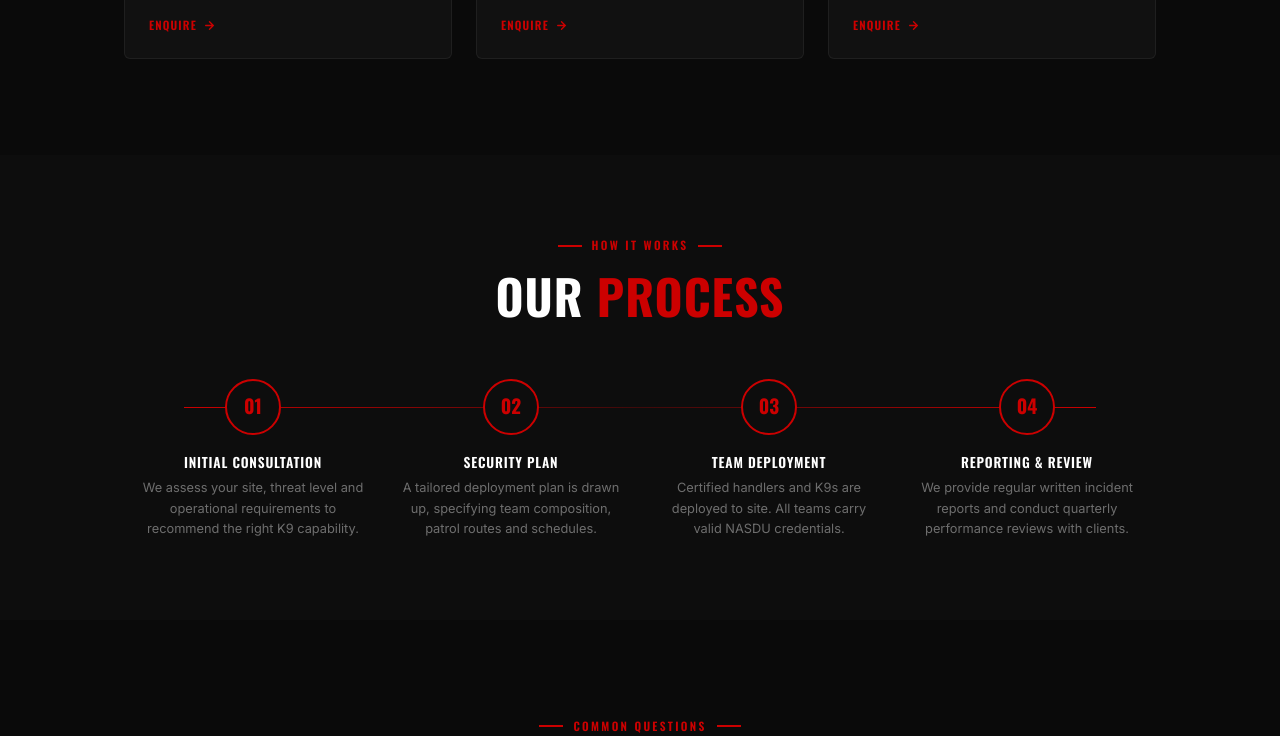
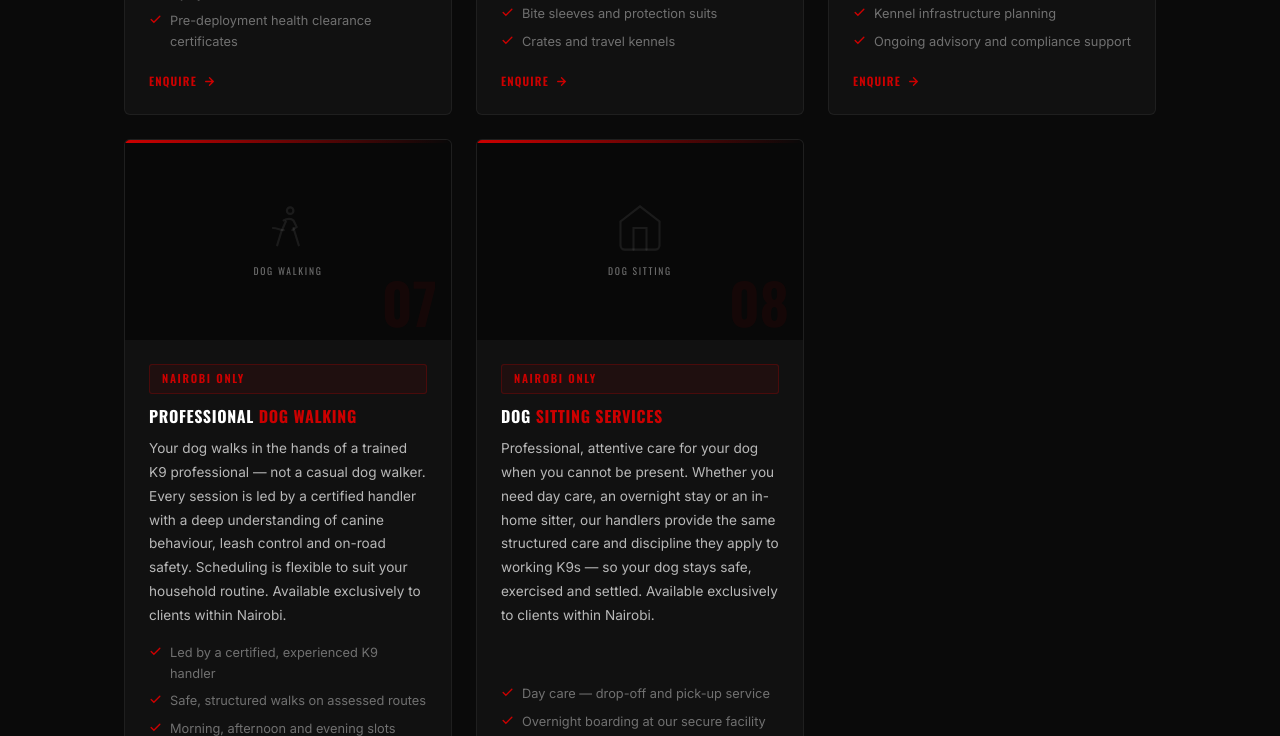
Before and after one commit to timthoithi100/topnotch-canine-ke, a plain HTML site: page services.html in a window 1280 px wide. Shown: the part 2064-2800 px from the top of the page. Drawn offline with nearby package versions, Linux system fonts and the light colour scheme.

Commit message:
feat: add Dog Walking and Dog Sitting service cards (Nairobi only)
- Card 07: Professional Dog Walking — K9-handler led, flexible scheduling
- Card 08: Dog Sitting — day care, overnight boarding, in-home, feeding & health
- Both include professional narration and Nairobi-only availability note
- Updated hero and section descriptions from six to eight services
- Added FAQ entry on Nairobi coverage for the two new services

Co-Authored-By: Claude Sonnet 4.6 <noreply@anthropic.com>

```diff
--- a/services.html
+++ b/services.html
@@ -157,7 +157,7 @@
   <div class="container page-hero-inner">
     <p class="page-hero-label">Capabilities</p>
     <h1>Our <span>Services</span></h1>
-    <p class="page-hero-desc">Six specialist K9 services — from detection dog training and handler certification to veterinary care, equipment supply and K9 consultation. Everything your canine operation needs, under one roof.</p>
+    <p class="page-hero-desc">Eight specialist K9 services — from detection dog training and handler certification to veterinary care, equipment supply, K9 consultation, and professional pet care for Nairobi clients. Everything your canine operation needs, under one roof.</p>
   </div>
 </section>
 
@@ -167,7 +167,7 @@
     <div class="section-header centered reveal">
       <p class="section-label">What We Do</p>
       <h2 class="section-title">All <span>Services</span></h2>
-      <p class="section-desc" style="margin:16px auto 0;">From training and supply to vet care and kennel construction — complete K9 capability for security companies, government agencies and private clients across Kenya.</p>
+      <p class="section-desc" style="margin:16px auto 0;">From training and supply to vet care and kennel construction — complete K9 capability for security companies, government agencies and private clients across Kenya. We also offer professional dog walking and sitting services for Nairobi residents.</p>
     </div>
 
     <div class="services-all-grid">
@@ -295,6 +295,61 @@
         </div>
       </article>
 
+      <!-- 07 Dog Walking -->
+      <article class="svc-card reveal delay-1">
+        <div class="svc-img">
+          <div class="svc-img-icon">
+            <svg viewBox="0 0 24 24" fill="none" stroke="currentColor" stroke-width="1" stroke-linecap="round">
+              <circle cx="13" cy="4" r="1.5"/>
+              <path d="M10 8.5c1.5-1 3.5-1 4.5 0l1.5 3-2 1.5"/>
+              <path d="M11 9l-2 4.5L7 20"/>
+              <path d="M14.5 12L17 20"/>
+              <path d="M5 12c2 0 3.5 1 5 1"/>
+            </svg>
+            <span>Dog Walking</span>
+          </div>
+          <span class="svc-num-badge" aria-hidden="true">07</span>
+        </div>
+        <div class="svc-body">
+          <span class="badge badge-red" style="margin-bottom:12px;">Nairobi Only</span>
+          <h2 class="svc-name">Professional <span>Dog Walking</span></h2>
+          <p class="svc-desc">Your dog walks in the hands of a trained K9 professional — not a casual dog walker. Every session is led by a certified handler with a deep understanding of canine behaviour, leash control and on-road safety. Scheduling is flexible to suit your household routine. Available exclusively to clients within Nairobi.</p>
+          <div class="svc-features">
+            <div class="svc-feature"><svg viewBox="0 0 24 24" fill="none" stroke-width="2.5" stroke-linecap="round"><polyline points="20 6 9 17 4 12"/></svg>Led by a certified, experienced K9 handler</div>
+            <div class="svc-feature"><svg viewBox="0 0 24 24" fill="none" stroke-width="2.5" stroke-linecap="round"><polyline points="20 6 9 17 4 12"/></svg>Safe, structured walks on assessed routes</div>
+            <div class="svc-feature"><svg viewBox="0 0 24 24" fill="none" stroke-width="2.5" stroke-linecap="round"><polyline points="20 6 9 17 4 12"/></svg>Morning, afternoon and evening slots available</div>
+            <div class="svc-feature"><svg viewBox="0 0 24 24" fill="none" stroke-width="2.5" stroke-linecap="round"><polyline points="20 6 9 17 4 12"/></svg>Post-walk update on behaviour and condition</div>
+          </div>
+          <a href="https://wa.me/254721448555?text=Hi%2C%20I%27m%20interested%20in%20the%20Dog%20Walking%20service%20for%20my%20dog%20in%20Nairobi.%20Please%20get%20in%20touch." class="svc-cta" target="_blank" rel="noopener">Enquire <svg viewBox="0 0 24 24" fill="none" stroke="currentColor" stroke-width="2.5" stroke-linecap="round"><path d="M5 12h14M12 5l7 7-7 7"/></svg></a>
+        </div>
+      </article>
+
+      <!-- 08 Dog Sitting -->
+      <article class="svc-card reveal delay-2">
+        <div class="svc-img">
+          <div class="svc-img-icon">
+            <svg viewBox="0 0 24 24" fill="none" stroke="currentColor" stroke-width="1" stroke-linecap="round">
+              <path d="M3 9l9-7 9 7v11a2 2 0 0 1-2 2H5a2 2 0 0 1-2-2z"/>
+              <polyline points="9 22 9 12 15 12 15 22"/>
+            </svg>
+            <span>Dog Sitting</span>
+          </div>
+          <span class="svc-num-badge" aria-hidden="true">08</span>
+        </div>
+        <div class="svc-body">
+          <span class="badge badge-red" style="margin-bottom:12px;">Nairobi Only</span>
+          <h2 class="svc-name">Dog <span>Sitting Services</span></h2>
+          <p class="svc-desc">Professional, attentive care for your dog when you cannot be present. Whether you need day care, an overnight stay or an in-home sitter, our handlers provide the same structured care and discipline they apply to working K9s — so your dog stays safe, exercised and settled. Available exclusively to clients within Nairobi.</p>
+          <div class="svc-features">
+            <div class="svc-feature"><svg viewBox="0 0 24 24" fill="none" stroke-width="2.5" stroke-linecap="round"><polyline points="20 6 9 17 4 12"/></svg>Day care — drop-off and pick-up service</div>
+            <div class="svc-feature"><svg viewBox="0 0 24 24" fill="none" stroke-width="2.5" stroke-linecap="round"><polyline points="20 6 9 17 4 12"/></svg>Overnight boarding at our secure facility</div>
+            <div class="svc-feature"><svg viewBox="0 0 24 24" fill="none" stroke-width="2.5" stroke-linecap="round"><polyline points="20 6 9 17 4 12"/></svg>In-home sitting at the client's residence</div>
+            <div class="svc-feature"><svg viewBox="0 0 24 24" fill="none" stroke-width="2.5" stroke-linecap="round"><polyline points="20 6 9 17 4 12"/></svg>Feeding, exercise and health monitoring included</div>
+          </div>
+          <a href="https://wa.me/254721448555?text=Hi%2C%20I%27m%20interested%20in%20the%20Dog%20Sitting%20service%20for%20my%20dog%20in%20Nairobi.%20Please%20get%20in%20touch." class="svc-cta" target="_blank" rel="noopener">Enquire <svg viewBox="0 0 24 24" fill="none" stroke="currentColor" stroke-width="2.5" stroke-linecap="round"><path d="M5 12h14M12 5l7 7-7 7"/></svg></a>
+        </div>
+      </article>
+
     </div>
   </div>
 </section>
@@ -368,6 +423,14 @@
         </summary>
         <div class="faq-answer">We are based in Kitengela and serve all of Nairobi and Kenya's major counties. We have deployed to Mombasa, Kisumu, Eldoret, Nakuru and beyond. We also operate in Uganda and Tanzania. Contact us to discuss your location.</div>
       </details>
+      <details class="faq-item reveal delay-1">
+        <summary class="faq-question">
+          <span class="faq-question-text">Are dog walking and sitting services available outside Nairobi?</span>
+          <div class="faq-icon" aria-hidden="true"><svg viewBox="0 0 24 24" fill="none" stroke-width="2.5" stroke-linecap="round"><line x1="12" y1="5" x2="12" y2="19"/><line x1="5" y1="12" x2="19" y2="12"/></svg></div>
+        </summary>
+        <div class="faq-answer">At this time our dog walking and sitting services are available exclusively to clients within Nairobi. This allows us to ensure consistent, high-quality care by our own trained handlers. If you are outside Nairobi and interested in these services, contact us and we will advise on options as our coverage expands.</div>
+      </details>
+
       <details class="faq-item reveal delay-2">
         <summary class="faq-question">
           <span class="faq-question-text">How much does it cost to buy a trained guard dog?</span>
```
